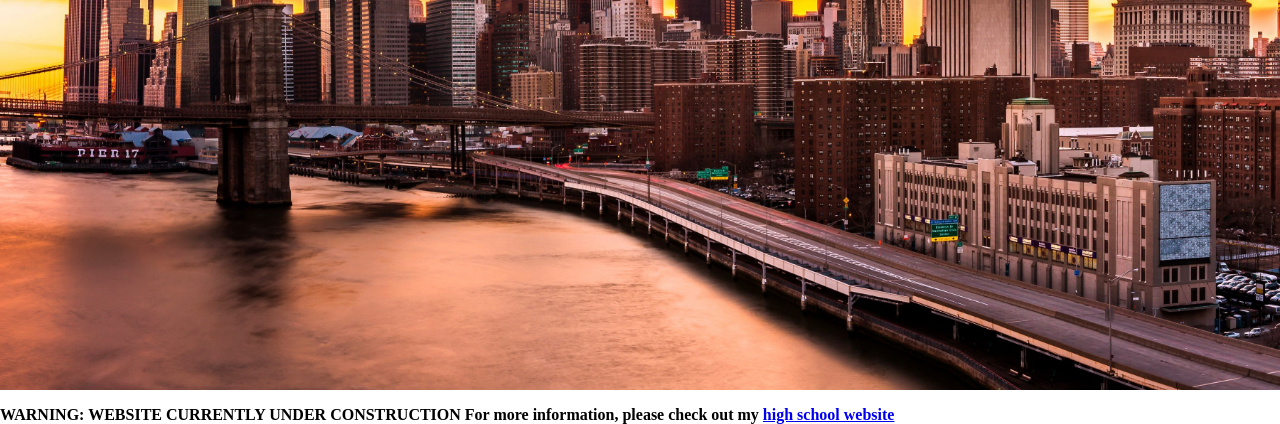
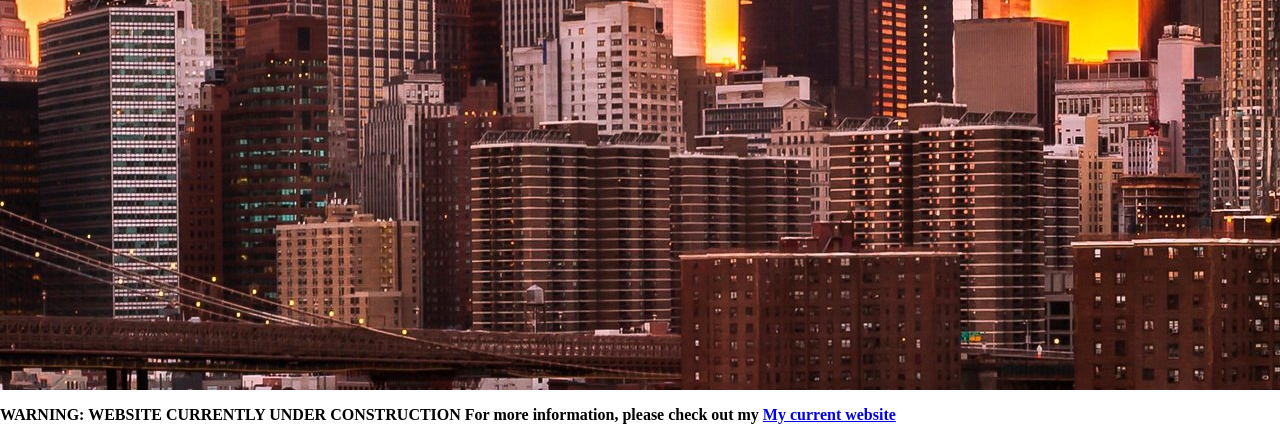
Before and after one commit to sakshamgupta789/sakshamgupta789.github.io, a plain HTML site: page index.html in a window 1280 px wide. Shown: the part 410-834 px from the top of the page. Drawn offline with Linux system fonts and the light colour scheme.

Commit message:
first change

```diff
--- a/index.html
+++ b/index.html
@@ -16,23 +16,23 @@ body, html {
     height: 100%;
     background-position: center;
     background-repeat: no-repeat;
-    background-size: cover;
+    background-size: auto;
 	text-align: center;
-	color: white;
+	color: blue;
 	text-transform: uppercase;
 	font-family: "Verdana";
 	font-style: bold;
-	font-size: 120px;
-	line-height: 650px;
+	font-size: 110px;
+	line-height: 600px;
 }
 </style>
 <body>
 
-<div class="one"> Saksham Gupta </div>
+<div class="one"> Sakshaam Gupta </div>
 <p>
 <b> <strong>
 WARNING: WEBSITE CURRENTLY UNDER CONSTRUCTION
-	For more information, please check out my <a href="http://nova.wpunj.edu/guptas">high school website</a> </strong> </b> </p>
+	For more information, please check out my <a href="http://nova.wpunj.edu/guptas">My current website</a> </strong> </b> </p>
 </body>
 
 </html>
```
